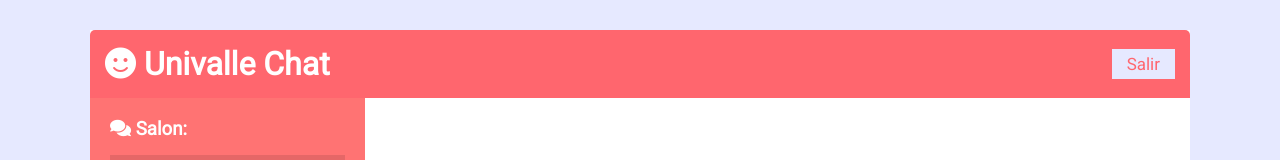
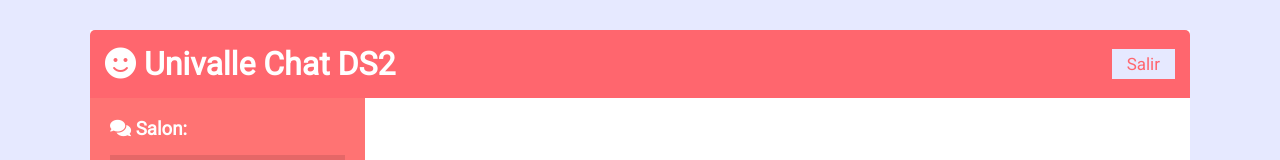
Before and after one commit to vanesacifuentes/chatunivalle, a website: page public/chat.html in a window 1280 px wide. Shown: the top 160 px of the page. Drawn offline with nearby package versions, Linux system fonts and the light colour scheme; no server answers.

Commit message:
Cambia titulo

```diff
--- a/public/chat.html
+++ b/public/chat.html
@@ -15,7 +15,7 @@
   <body>
     <div class="chat-container">
       <header class="chat-header">
-        <h1><i class="fas fa-smile"></i> Univalle Chat</h1>
+        <h1><i class="fas fa-smile"></i> Univalle Chat DS2</h1>
         <a href="index.html" class="btn">Salir </a>
       </header>
       <main class="chat-main">
```
